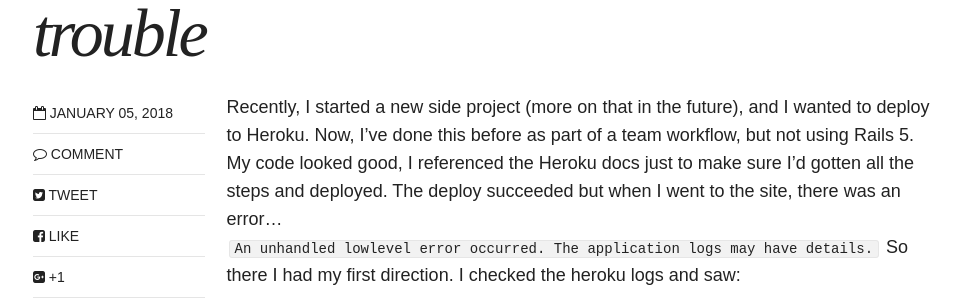
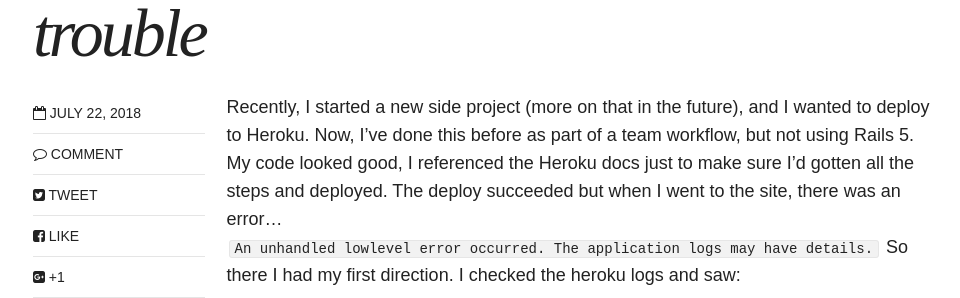
Before and after one commit to asheren/asheren.github.io, a Jekyll site: the page built from _posts/blog/2018-07-22-deploying-to-heroku-with-rails-5.md, in a window 1280 px wide. Shown: the part 679-977 px from the top of the page, without its empty margins (153-1113 px from the left). Built offline with Jekyll 4.4.1, drawn with Linux system fonts in a browser that asks for light colours; nearby versions of some CDN libraries; comment, search, counter and statistics services are not loaded.

Commit message:
Update and rename 2018-01-05-deploying-to-heroku-with-rails-5.md to 2018-07-22-deploying-to-heroku-with-rails-5.md

```diff
--- a/_posts/blog/2018-01-05-deploying-to-heroku-with-rails-5.md
+++ b/_posts/blog/2018-07-22-deploying-to-heroku-with-rails-5.md
@@ -1,7 +1,7 @@
 ---
 layout: post
 title: "Deploying to Heroku with Rails 5 or Why the secrets.yml file causes trouble"
-date: '2018-01-05'
+date: '2018-07-22'
 author: Allison McMillan
 share: true
 tags:
```
